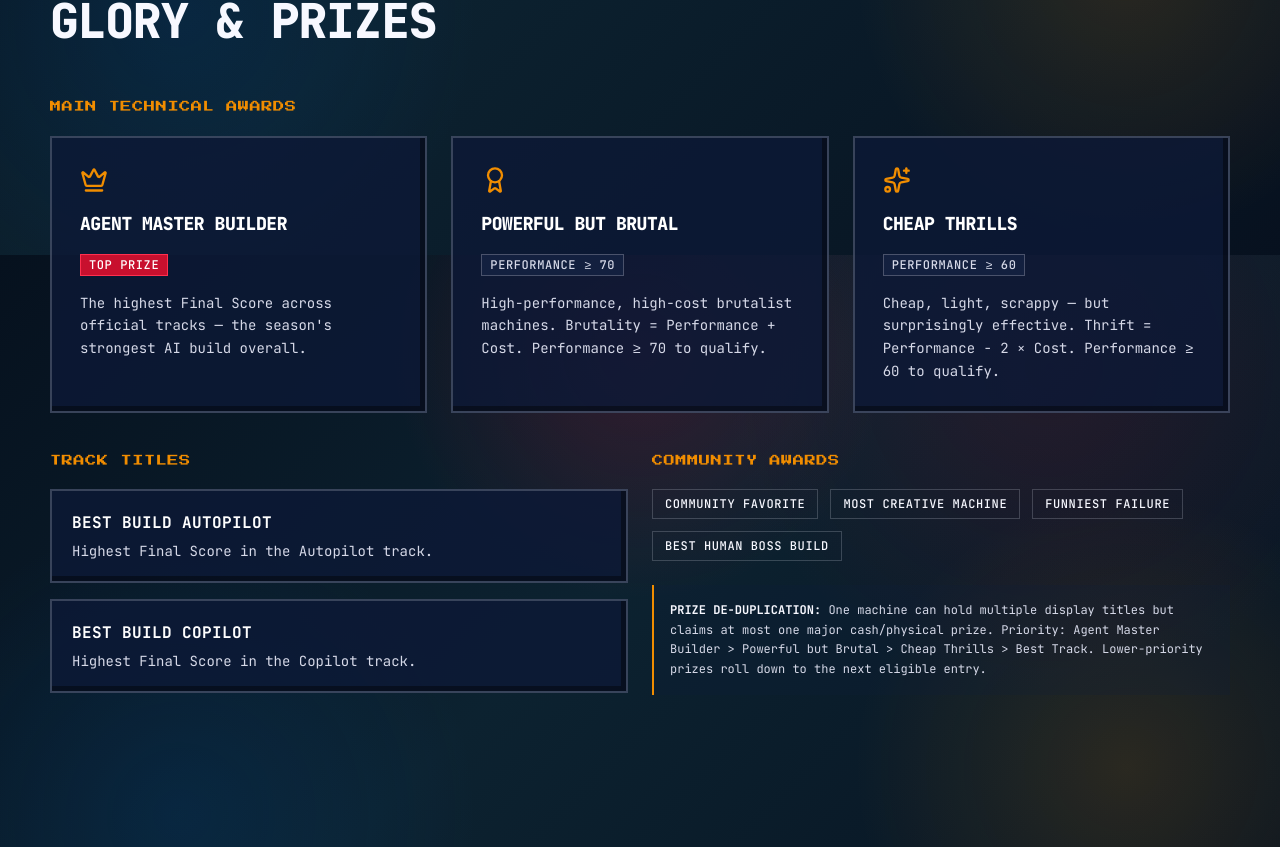
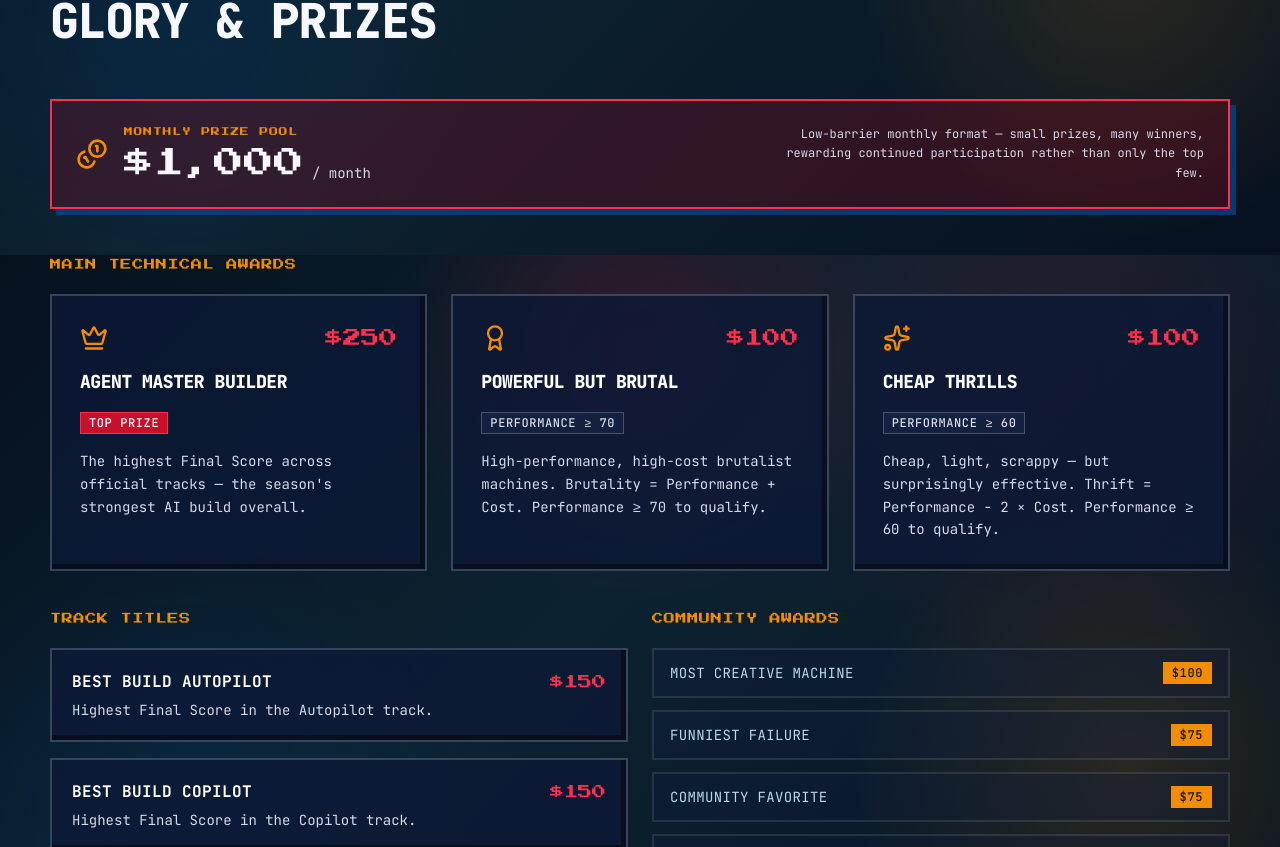
Before and after one commit to build-arena/ConstructionChallenge, a React (Vite) app in the folder web/: page / in a window 1280 px wide. Shown: the part 7745-8592 px from the top of the page. Built offline with nearby package versions, Linux system fonts and the light colour scheme.

Commit message:
feat: update award section

```diff
--- a/web/src/components/sections/Awards.tsx
+++ b/web/src/components/sections/Awards.tsx
@@ -1,4 +1,4 @@
-import { Award, Crown, Sparkles } from "lucide-react"
+import { Award, Crown, Sparkles, Coins } from "lucide-react"
 import { Section, SectionHeading } from "@/components/layout/Section"
 import { Card } from "@/components/ui/card"
 import { Badge } from "@/components/ui/badge"
@@ -14,6 +14,27 @@ export function Awards() {
     <Section id="awards">
       <SectionHeading tag={a.tag} title={a.title} />
 
+      {/* Monthly prize pool banner */}
+      <div className="mb-12 flex flex-col items-center justify-between gap-4 border-2 border-crimson-bright bg-crimson-wine/30 p-6 shadow-[6px_6px_0_rgba(0,73,144,0.7)] sm:flex-row">
+        <div className="flex items-center gap-4">
+          <Coins className="size-8 shrink-0 text-ba-orange" />
+          <div>
+            <p className="font-pixel text-[0.55rem] uppercase tracking-widest text-ba-orange">
+              {a.pool.label}
+            </p>
+            <p className="mt-1.5 flex items-baseline gap-2 text-paper">
+              <span className="font-pixel text-2xl md:text-3xl">
+                {a.pool.amount}
+              </span>
+              <span className="text-sm text-mist">{a.pool.unit}</span>
+            </p>
+          </div>
+        </div>
+        <p className="max-w-md text-xs leading-relaxed text-mist sm:text-right">
+          {a.pool.note}
+        </p>
+      </div>
+
       <h3 className="mb-5 font-pixel text-[0.7rem] uppercase tracking-wider text-ba-orange">
         {a.mainTitle}
       </h3>
@@ -25,12 +46,15 @@ export function Awards() {
               key={award.name}
               className="gap-4 p-7 transition-colors hover:border-crimson-bright"
             >
-              <Icon className="size-7 text-ba-orange" />
               <div className="flex items-start justify-between gap-2">
-                <h4 className="text-lg font-extrabold uppercase tracking-tight text-white">
-                  {award.name}
-                </h4>
+                <Icon className="size-7 text-ba-orange" />
+                <span className="font-pixel text-lg text-crimson-bright [text-shadow:2px_2px_0_var(--ba-ink)]">
+                  {award.prize}
+                </span>
               </div>
+              <h4 className="text-lg font-extrabold uppercase tracking-tight text-white">
+                {award.name}
+              </h4>
               {award.badge ? (
                 <Badge variant={i === 0 ? "default" : "secondary"} className="w-fit">
                   {award.badge}
@@ -50,9 +74,14 @@ export function Awards() {
           <div className="space-y-4">
             {a.titles.map((title) => (
               <Card key={title.name} className="gap-1.5 p-5">
-                <h4 className="text-base font-bold uppercase tracking-wide text-white">
-                  {title.name}
-                </h4>
+                <div className="flex items-center justify-between gap-3">
+                  <h4 className="text-base font-bold uppercase tracking-wide text-white">
+                    {title.name}
+                  </h4>
+                  <span className="font-pixel text-sm text-crimson-bright">
+                    {title.prize}
+                  </span>
+                </div>
                 <p className="text-sm text-mist">{title.body}</p>
               </Card>
             ))}
@@ -63,11 +92,17 @@ export function Awards() {
           <h3 className="mb-5 font-pixel text-[0.7rem] uppercase tracking-wider text-ba-orange">
             {a.communityTitle}
           </h3>
-          <div className="flex flex-wrap gap-3">
+          <div className="space-y-3">
             {a.community.map((c) => (
-              <Badge key={c} variant="outline" className="px-3 py-1.5 text-xs">
-                {c}
-              </Badge>
+              <div
+                key={c.name}
+                className="flex items-center justify-between gap-3 border-2 border-white/10 bg-secondary/30 px-4 py-3"
+              >
+                <span className="text-sm uppercase tracking-wide text-cyan">
+                  {c.name}
+                </span>
+                <Badge variant="accent">{c.prize}</Badge>
+              </div>
             ))}
           </div>
           <p className="mt-6 border-l-2 border-ba-orange bg-secondary/20 p-4 text-xs leading-relaxed text-mist">
--- a/web/src/i18n/content.ts
+++ b/web/src/i18n/content.ts
@@ -241,26 +241,32 @@ const en = {
   awards: {
     tag: "// 07 — Awards",
     title: "Glory & Prizes",
+    pool: {
+      label: "Monthly Prize Pool",
+      amount: "$1,000",
+      unit: "/ month",
+      note: "Low-barrier monthly format — small prizes, many winners, rewarding continued participation rather than only the top few.",
+    },
     mainTitle: "Main Technical Awards",
     main: [
-      { name: "Agent Master Builder", body: "The highest Final Score across official tracks — the season's strongest AI build overall.", badge: "Top Prize" },
-      { name: "Powerful but Brutal", body: "High-performance, high-cost brutalist machines. Brutality = Performance + Cost. Performance ≥ 70 to qualify.", badge: "Performance ≥ 70" },
-      { name: "Cheap Thrills", body: "Cheap, light, scrappy — but surprisingly effective. Thrift = Performance − 2 × Cost. Performance ≥ 60 to qualify.", badge: "Performance ≥ 60" },
+      { name: "Agent Master Builder", body: "The highest Final Score across official tracks — the season's strongest AI build overall.", badge: "Top Prize", prize: "$250" },
+      { name: "Powerful but Brutal", body: "High-performance, high-cost brutalist machines. Brutality = Performance + Cost. Performance ≥ 70 to qualify.", badge: "Performance ≥ 70", prize: "$100" },
+      { name: "Cheap Thrills", body: "Cheap, light, scrappy — but surprisingly effective. Thrift = Performance − 2 × Cost. Performance ≥ 60 to qualify.", badge: "Performance ≥ 60", prize: "$100" },
     ],
     titlesTitle: "Track Titles",
     titles: [
-      { name: "Best Build Autopilot", body: "Highest Final Score in the Autopilot track." },
-      { name: "Best Build Copilot", body: "Highest Final Score in the Copilot track." },
+      { name: "Best Build Autopilot", body: "Highest Final Score in the Autopilot track.", prize: "$150" },
+      { name: "Best Build Copilot", body: "Highest Final Score in the Copilot track.", prize: "$150" },
     ],
     dedupeTitle: "Prize De-duplication",
     dedupe:
       "One machine can hold multiple display titles but claims at most one major cash/physical prize. Priority: Agent Master Builder > Powerful but Brutal > Cheap Thrills > Best Track. Lower-priority prizes roll down to the next eligible entry.",
     communityTitle: "Community Awards",
     community: [
-      "Community Favorite",
-      "Most Creative Machine",
-      "Funniest Failure",
-      "Best Human Boss Build",
+      { name: "Most Creative Machine", prize: "$100" },
+      { name: "Funniest Failure", prize: "$75" },
+      { name: "Community Favorite", prize: "$75" },
+      { name: "Best Human Boss Build", prize: "Showcase" },
     ],
   },
   faq: {
@@ -518,26 +524,32 @@ const zh: Content = {
   awards: {
     tag: "// 07 — 奖项",
     title: "荣耀与奖励",
+    pool: {
+      label: "每月奖金池",
+      amount: "$1,000",
+      unit: "/ 月",
+      note: "低门槛月赛型——小额多奖、鼓励持续参与，让更多人提交，而不只奖励顶尖高手。",
+    },
     mainTitle: "主技术奖",
     main: [
-      { name: "Agent Master Builder", body: "正式赛道 Final Score 最高者——赛季综合最强 AI 建造作品。", badge: "最高荣誉" },
-      { name: "Powerful but Brutal", body: "高性能高成本的暴力美学。Brutality = Performance + Cost，Performance ≥ 70 方可参评。", badge: "Performance ≥ 70" },
-      { name: "Cheap Thrills", body: "便宜、轻量、简陋却意外好用。Thrift = Performance − 2 × Cost，Performance ≥ 60 方可参评。", badge: "Performance ≥ 60" },
+      { name: "Agent Master Builder", body: "正式赛道 Final Score 最高者——赛季综合最强 AI 建造作品。", badge: "最高荣誉", prize: "$250" },
+      { name: "Powerful but Brutal", body: "高性能高成本的暴力美学。Brutality = Performance + Cost，Performance ≥ 70 方可参评。", badge: "Performance ≥ 70", prize: "$100" },
+      { name: "Cheap Thrills", body: "便宜、轻量、简陋却意外好用。Thrift = Performance − 2 × Cost，Performance ≥ 60 方可参评。", badge: "Performance ≥ 60", prize: "$100" },
     ],
     titlesTitle: "赛道头衔",
     titles: [
-      { name: "Best Build Autopilot", body: "Autopilot 赛道 Final Score 最高的作品。" },
-      { name: "Best Build Copilot", body: "Copilot 赛道 Final Score 最高的作品。" },
+      { name: "Best Build Autopilot", body: "Autopilot 赛道 Final Score 最高的作品。", prize: "$150" },
+      { name: "Best Build Copilot", body: "Copilot 赛道 Final Score 最高的作品。", prize: "$150" },
     ],
     dedupeTitle: "奖项去重规则",
     dedupe:
       "同一作品可拥有多个展示 title，但最多领取一份主要奖金/实物。优先级：Agent Master Builder ＞ Powerful but Brutal ＞ Cheap Thrills ＞ Best Track；低优先级奖励顺延给下一名符合条件的作品。",
     communityTitle: "社区奖项",
     community: [
-      "Community Favorite",
-      "Most Creative Machine",
-      "Funniest Failure",
-      "Best Human Boss Build",
+      { name: "Most Creative Machine", prize: "$100" },
+      { name: "Funniest Failure", prize: "$75" },
+      { name: "Community Favorite", prize: "$75" },
+      { name: "Best Human Boss Build", prize: "展示奖" },
     ],
   },
   faq: {
```
Also changed, not shown: 1 other file (tests, documents, lock files or other folders).
